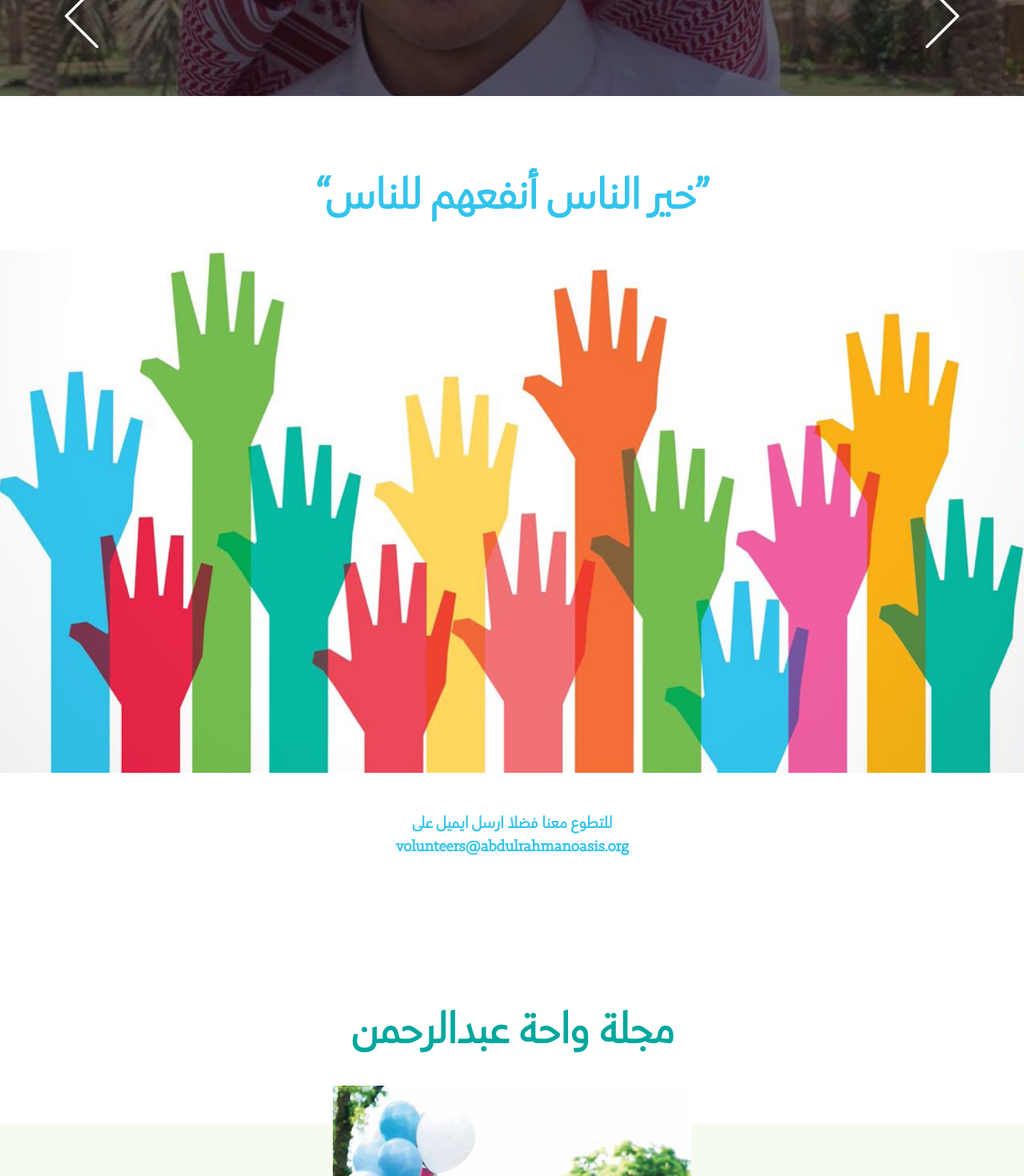
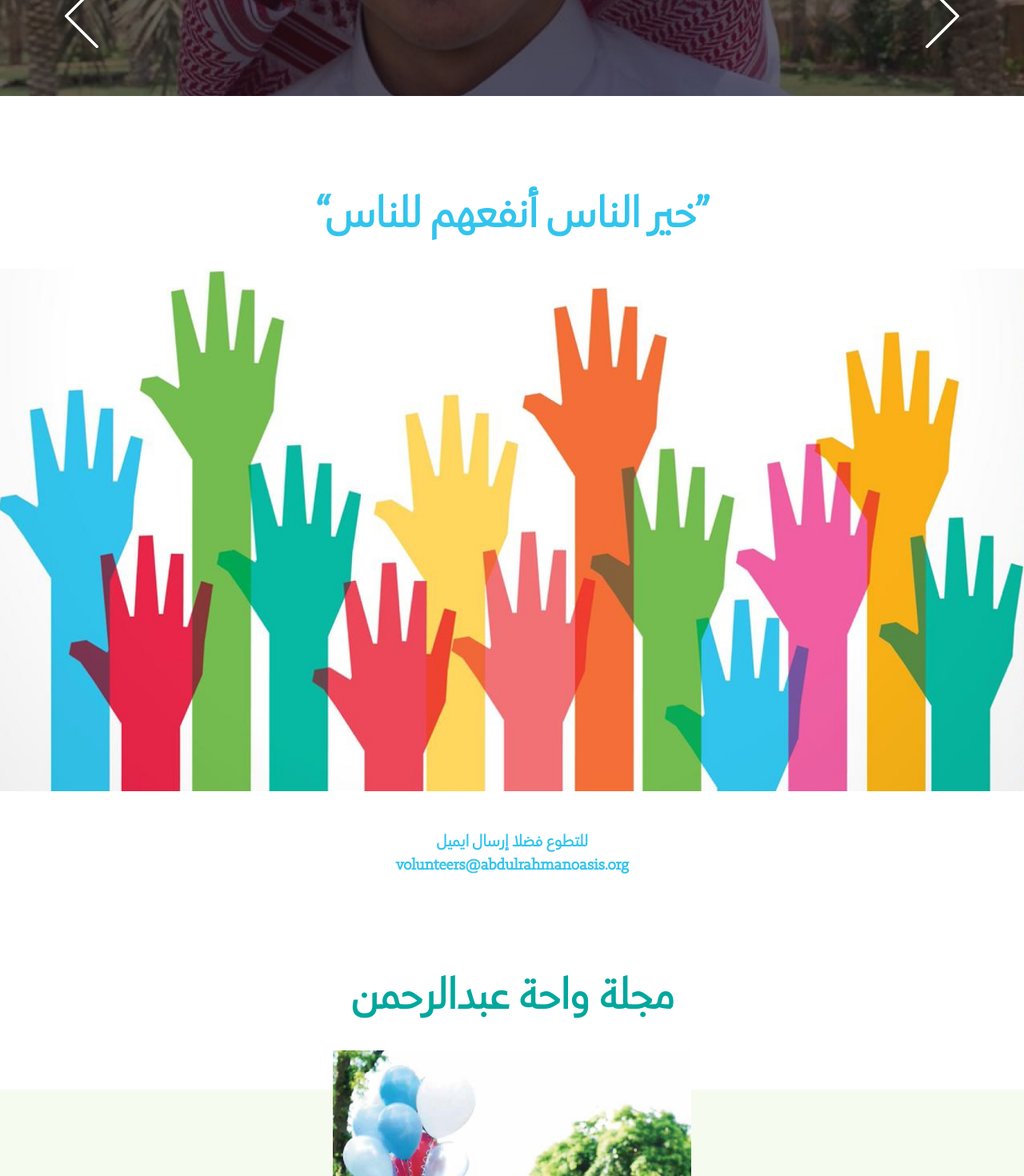
Before and after one commit to alqabbanikhaled/abdulrahmansOasis, a Next.js app in the folder Frontend/: page / in a window 1280 px wide. Shown: the part 680-2150 px from the top of the page at 80% size. Built offline with nearby package versions, Linux system fonts and the light colour scheme; a web font is replaced by a local one.

Commit message:
donate redesign

```diff
--- a/Frontend/src/components/home/Calender/Calender.js
+++ b/Frontend/src/components/home/Calender/Calender.js
@@ -5,7 +5,7 @@ import Button from "./../../Button/Button";
 
 const Calender = () => {
   return (
-    <section className={cn(styles.section, "space-X-l space-Y")}>
+    <section className={cn(styles.section, "space-X-l space-Y-bottom")}>
       <div className={cn(styles.container)}>
         <h3 className="text-center color-black mb-3">تقويمنا</h3>
         <div className={cn(styles.calenderEvents, "mb-2")}>
--- a/Frontend/src/components/home/Donate/Donate.js
+++ b/Frontend/src/components/home/Donate/Donate.js
@@ -6,7 +6,8 @@ import Button from "./../../Button/Button";
 
 const Donate = () => {
   return (
-    <section className={cn(styles.section, "space-X-l space-Y")}>
+    <>
+      {/* <section className={cn(styles.section, "space-X-l space-Y")}>
         <div className={cn(styles.container)}>
           <div className={cn(styles.donateImg)}>
             <img src="/donate.png" alt="no image" />
@@ -16,7 +17,18 @@ const Donate = () => {
             <Button className="green-bg color-white">تبرع الآن</Button>
           </div>
         </div>
+      </section> */}
+      <section className={cn(styles.section, "space-Y-bottom")}>
+        <div className={cn(styles.container)}>
+          <h1 className="color-purple mb-2 space-X-l text-center">
+            سنواصل رحلتنا بدعمكم
+          </h1>
+          <div className={cn(styles.donateButton)}>
+            <Button className="green-bg color-white mb-2">تبرع الآن</Button>
+          </div>
+        </div>
       </section>
+    </>
   );
 };
 
--- a/Frontend/src/components/home/Donate/Donate.module.scss
+++ b/Frontend/src/components/home/Donate/Donate.module.scss
@@ -1,41 +1,72 @@
+// @import "../../../styles/abstracts";
+
+// .section {
+//   .container {
+//     display: flex;
+//     justify-content: space-between;
+//     align-items: center;
+//     @include small-screen {
+//       flex-direction: column;
+//     }
+//     .donateImg {
+//       width: 45%;
+//       img {
+//         width: 100%;
+//         height: 100%;
+//         object-fit: cover;
+//       }
+//     }
+
+//     @include large-screen {
+//       .donateImg {
+//         width: 50%;
+//       }
+//       .donateText {
+//         padding-inline-start: 5vw;
+//       }
+//       @include small-screen {
+//         .donateImg {
+//           width: 80%;
+//         }
+//         .donateText {
+//           padding-inline-start: 0vw;
+//           padding-top: 7vw;
+//           text-align: center;
+//           button {
+//             margin: 0 auto;
+//           }
+//         }
+//       }
+//     }
+//   }
+// }
+
 @import "../../../styles/abstracts";
 
 .section {
   .container {
-    display: flex;
-    justify-content: space-between;
-    align-items: center;
-    @include small-screen {
-      flex-direction: column;
+    h1 {
     }
-    .donateImg {
-      width: 45%;
-      img {
-        width: 100%;
-        height: 100%;
-        object-fit: cover;
+    .donateButton {
+      width: 100%;
+      height: 100vh;
+      display: flex;
+      justify-content: center;
+      align-items: flex-end;
+      background-image: url("../../../assets/images/donate.jpg");
+      background-repeat: no-repeat;
+      background-size: cover;
+
+      @include large-screen {
+        height: 80vh;
       }
-    }
 
-    @include large-screen {
-      .donateImg {
-        width: 50%;
+      @include medium-screen {
+        height: 60vh;
       }
-      .donateText {
-        padding-inline-start: 5vw;
-      }
-      @include small-screen {
-        .donateImg {
-          width: 80%;
-        }
-        .donateText {
-          padding-inline-start: 0vw;
-          padding-top: 7vw;
-          text-align: center;
-          button {
-            margin: 0 auto;
-          }
-        }
+
+      @include medium-screen {
+        height: 40vh;
       }
     }
   }
--- a/Frontend/src/components/home/Publication/Publication.js
+++ b/Frontend/src/components/home/Publication/Publication.js
@@ -9,7 +9,7 @@ import Link from "next/link";
 const Publication = () => {
   return (
     <>
-      {/* <section className={cn(styles.section, "space-Y")}>
+      {/* <section className={cn(styles.section, "space-Y-bottom")}>
         <div className={cn(styles.publicationImg)}>
           <img src="/publication.png" alt="publication" />
         </div>
@@ -27,7 +27,7 @@ const Publication = () => {
           </div>
         </div>
       </section> */}
-      <section className={cn(styles.section, "space-Y")}>
+      <section className={cn(styles.section, "space-Y-bottom")}>
         <div className={cn(styles.container, "text-center")}>
           <h1 className="color-green mb-2 space-X">مجلة واحة عبدالرحمن </h1>
           <div className={cn(styles.imgButtonsCont, "bg-3")}>
--- a/Frontend/src/components/home/Volunteer/Volunteer.js
+++ b/Frontend/src/components/home/Volunteer/Volunteer.js
@@ -14,8 +14,13 @@ const Volunteer = () => {
         </div>
         <div className={cn(styles.volunteerText, "space-X")}>
           <p className="paragraph4-size text-center font-weight-medium color-blue mt-4">
-            للتطوع معنا فضلا ارسل ايميل على <br />
-            volunteers@abdulrahmanoasis.org
+            للتطوع فضلا إرسال ايميل <br />
+            <a
+              href="mailto:volunteers@abdulrahmanoasis.org"
+              className="color-blue"
+            >
+              volunteers@abdulrahmanoasis.org
+            </a>
           </p>
         </div>
       </div>
--- a/Frontend/src/styles/globals.scss
+++ b/Frontend/src/styles/globals.scss
@@ -37,7 +37,7 @@
   //Spacing
   --spaceX: 6.3vw;
   --spaceX-l: 12.7vw;
-  --spaceY: 7vw;
+  --spaceY: 8.8vw; //150px
   --spaceY-minor: 2vw;
   //Font Sizes
   --head1-size: 5vw; //90px;
```
Also changed, not shown: Frontend/public/donate.jpg (added), Frontend/src/assets/images/donate.jpg (added). Lines whose indentation alone changed are shown as unchanged.
